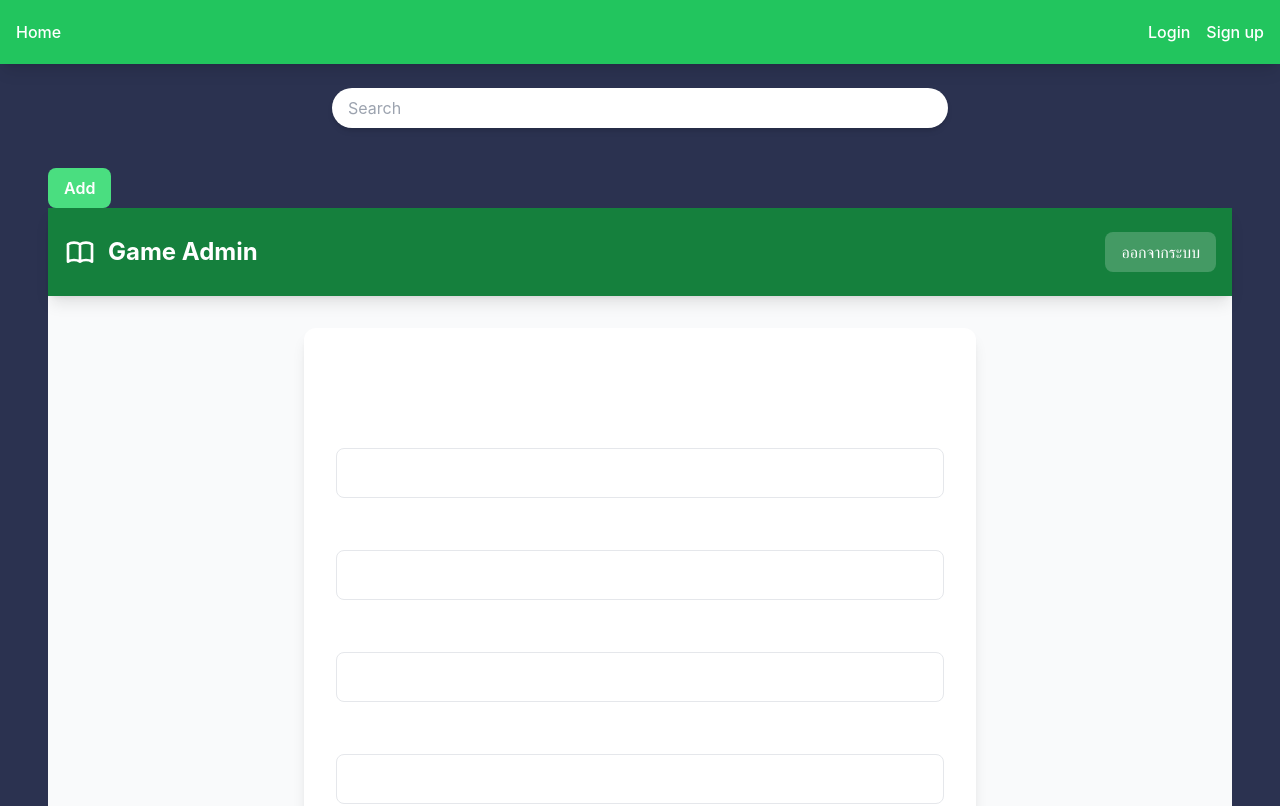
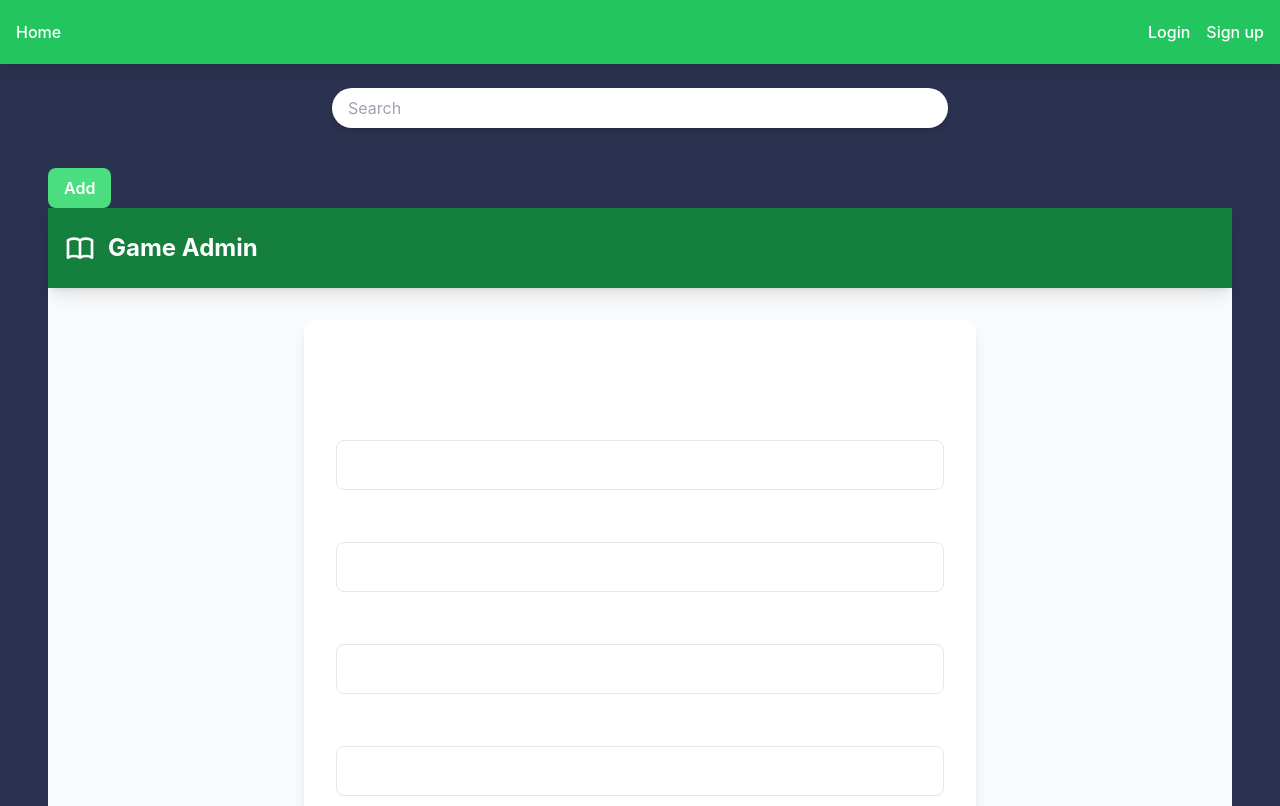
Before and after one commit to 660710160Anathor01/FinalProject-BackEnd-FrontEnd-, a React (Create React App) app in the folder Font_end/xbox/: page /test in a window 1280 px wide. Shown: the top 806 px of the page. Built offline with nearby package versions, Linux system fonts and the light colour scheme; no server answers; sample sign-in values are in the browser's storage.

Commit message:
fixes_addGame

```diff
--- a/Font_end/xbox/src/components/AddGame.jsx
+++ b/Font_end/xbox/src/components/AddGame.jsx
@@ -17,11 +17,7 @@ const AddGame = () => {
   const [isSubmitting, setIsSubmitting] = useState(false);
   const [successMessage, setSuccessMessage] = useState('');
 
-  // ตรวจสอบ Login
-  useEffect(() => {
-    const auth = localStorage.getItem('isAdminAuthenticated');
-    if (!auth) navigate('/login');
-  }, [navigate]);
+
 
   // handle input change
   const handleChange = (e) => {
@@ -64,7 +60,7 @@ const AddGame = () => {
           game_name: formData.game_name.trim(),
           game_type: formData.game_type.trim(),
           icon: formData.icon.trim(),
-          company_id: formData.company_id.trim()
+          company_id: Number(formData.company_id)
         })
       });
 
@@ -88,10 +84,6 @@ const AddGame = () => {
     }
   };
 
-  const handleLogout = () => {
-    localStorage.removeItem('isAdminAuthenticated');
-    navigate('/login');
-  };
 
   return (
     <div className="min-h-screen bg-gray-50">
@@ -101,13 +93,8 @@ const AddGame = () => {
           <div className="flex items-center space-x-3">
             <BookOpenIcon className="h-8 w-8" />
             <h1 className="text-2xl font-bold">Game Admin</h1>
-          </div>
-          <button
-            onClick={handleLogout}
-            className="px-4 py-2 bg-white/20 rounded-lg hover:bg-white/30"
-          >
-            ออกจากระบบ
-          </button>
+         </div>
+
         </div>
       </header>
 
--- a/Font_end/xbox/src/components/Navbar_admin.jsx
+++ b/Font_end/xbox/src/components/Navbar_admin.jsx
@@ -64,7 +64,7 @@ const Navbar_admin = () => {
                     }`
                   }
                 >
-              ออกจากระบบ
+              Logout
             </NavLink>
           </div>
         </div>
```
Also changed, not shown: 2 other files (tests, documents, lock files or other folders).
